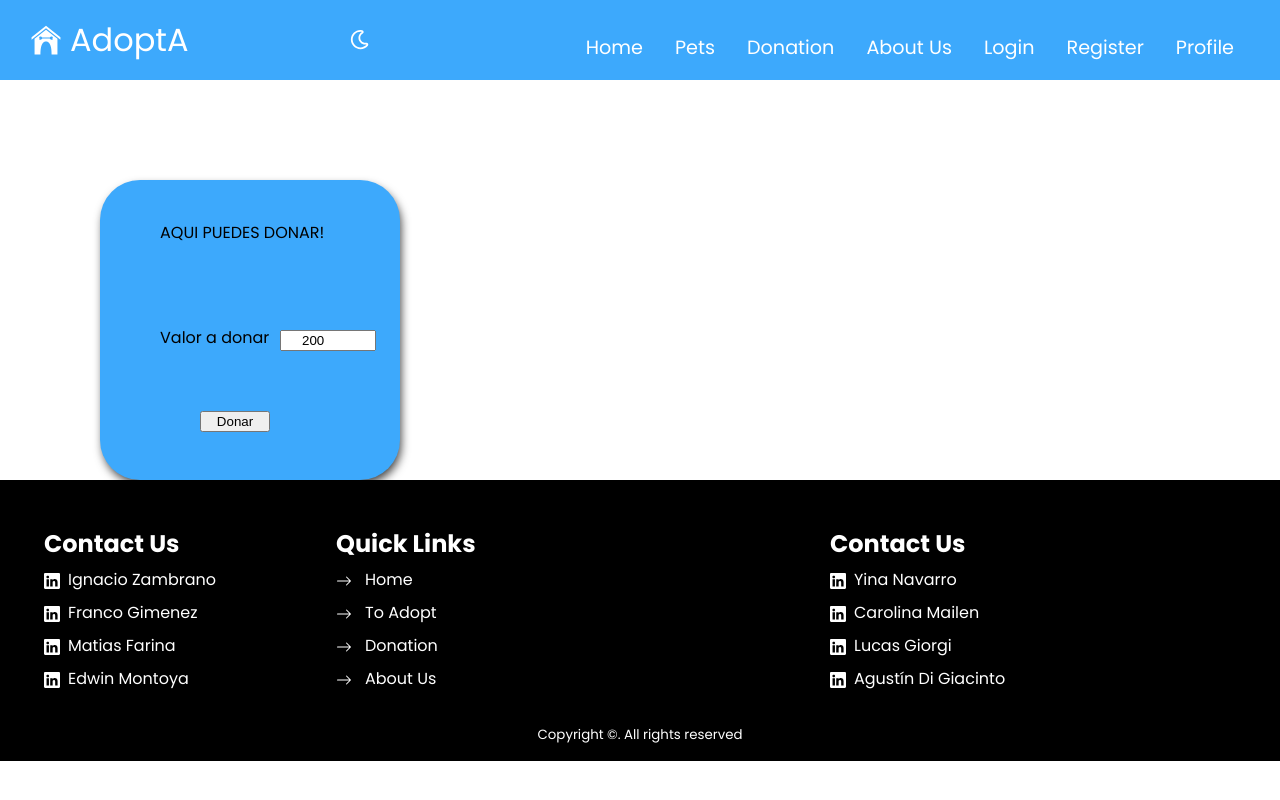
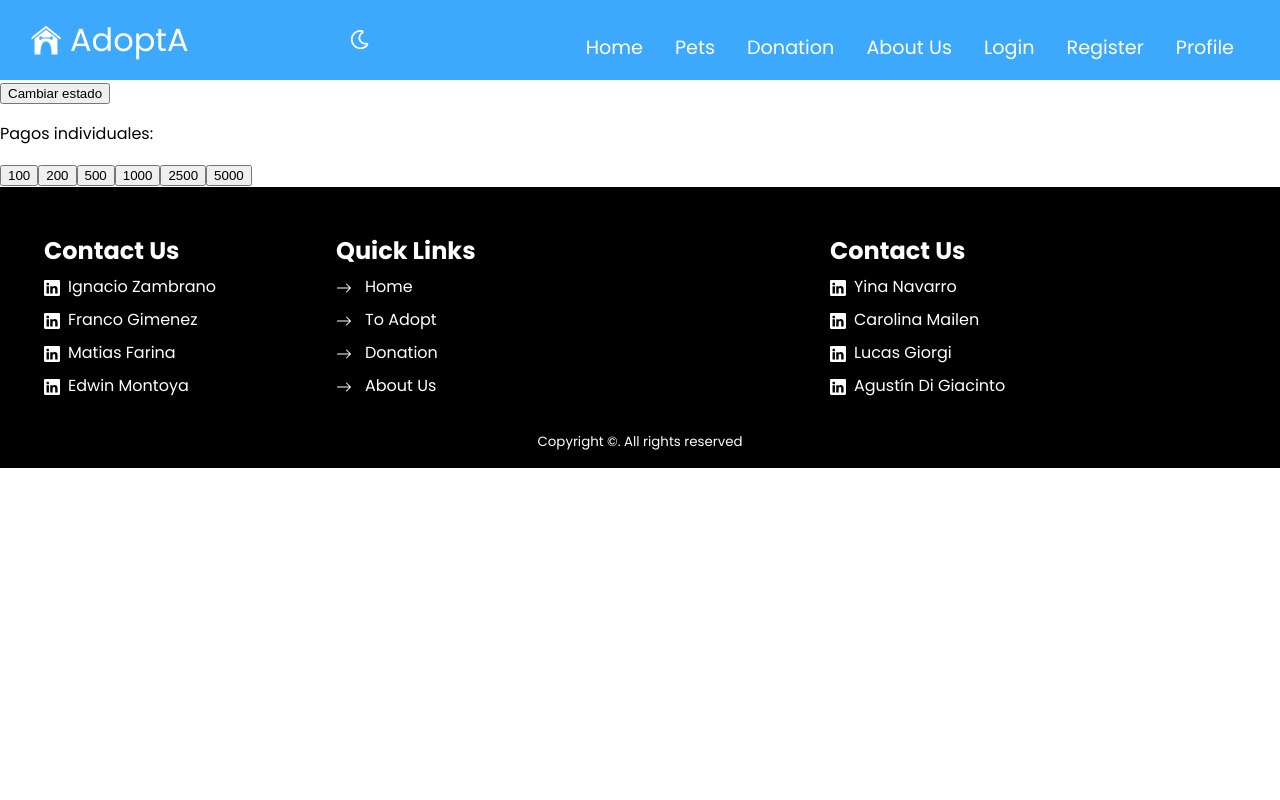
Before and after one commit to FrancoG21/PF-Henry-Front, a React (Vite) app: page /donation in a window 1280 px wide. Built offline with nearby package versions, Linux system fonts and the light colour scheme; no server answers.

Commit message:
subscripción andando

```diff
--- a/src/pages/Donation/Donation.jsx
+++ b/src/pages/Donation/Donation.jsx
@@ -1,36 +1,52 @@
-import { Form, Formik, Field } from "formik";
 import React from "react";
 import axios from "axios";
 import { useState } from "react";
-import Classes from './Donation.module.css';
 
 
 export default function Donation() {
   const [url, setUrl] = useState("");
+  const [estado, setEstado] = useState("individual")
+  const precios = ["100","200","500","1000","2500","5000"]
+
+    function cambiarEstado(){
+      estado === "individual" ? setEstado("subscripcion") : setEstado("individual")
+    }
+
+    function realizarPagoUnico(e){
+      axios.post('/payment', {
+        unit_price: Number(e.target.value),
+        failure: 'http://localhost:3000/donation/failure',
+        success: 'http://localhost:3000/donation/success'
+      }).then(r => setUrl(r.data.url))
+    }
+
+    function realizarPagoSub(e){
+      axios.post('/payment/subscription', {
+        transaction_amount: Number(e.target.value),
+        back_url: 'http://localhost:3000/donation/success',
+        payer_email: 'test_user_20466117@testuser.com'
+      }).then(r => setUrl(r.data.url))
+    }
 
   return (
     <>
-      <Formik
-        initialValues={{ amount: 200 }}
-        onSubmit={(values) => {
-          axios.post('/payment', {
-            unit_price: Number(values.amount),
-            failure: 'http://localhost:3000/donation/failure',
-            success: 'http://localhost:3000/donation/success'
-          }).then(r => setUrl(r.data.url))
-        }}
-      >
-        <Form>
-          <div className={Classes.container}>
-            <label htmlFor="dona">AQUI PUEDES DONAR!</label>
-            <label htmlFor="cantidad">Valor a donar</label>
-            <Field name="amount" type="text" />
-            <button type="submit">Donar</button>
+      <button onClick={cambiarEstado}>Cambiar estado</button>
+      {
+        estado === "individual" ? <>
+          <p>Pagos individuales:</p>
+          <div>
+          {
+            precios.map(value=>{return <button onClick={(e) => realizarPagoUnico(e)} value={value}>{value}</button>})
+          }
           </div>
-        </Form>
-      </Formik>
+          </>
+      :<>
+      <p>Pago por suscripción</p>
+        <button onClick={(e) => realizarPagoSub(e)} value={200}>{200}</button>
       {
         url && window.location.replace(url)
+      }
+      </>
       }
     </>
   );
```
